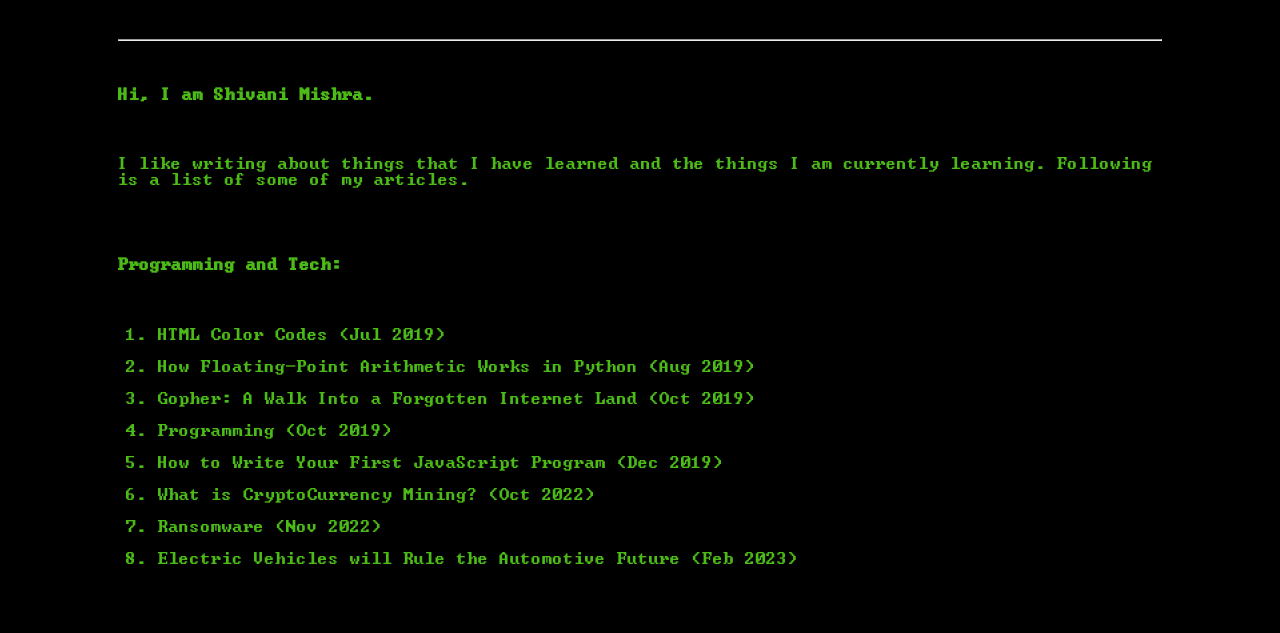
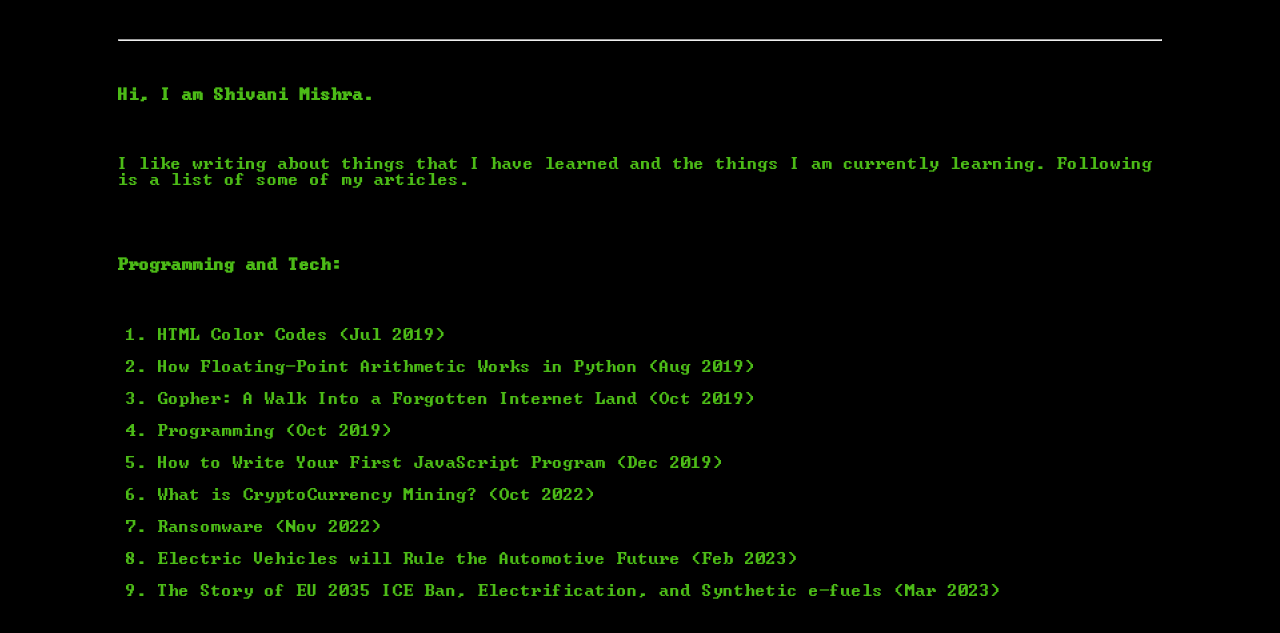
Before and after one commit to cosmoshivani/Scribbles, a plain HTML site: page index.html in a window 1280 px wide. Shown: the part 167-800 px from the top of the page. Drawn offline with Linux system fonts and the light colour scheme.

Commit message:
Update index.html

```diff
--- a/index.html
+++ b/index.html
@@ -23,7 +23,8 @@
   <li><a href="https://questpost.in/what-is-cryptocurrency-mining/" target="blank">What is CryptoCurrency Mining?</a> <span>(Oct 2022)</span></li><br>
   <li><a href="https://questpost.in/ransomware/" target="blank">Ransomware</a> <span>(Nov 2022)</span></li><br>
   <li><a href="https://engineerscradle1.substack.com/p/experts-at-the-hyderabad-mobility" target="blank">Electric Vehicles will Rule the Automotive Future</a> <span>(Feb 2023)</span></li><br>
-</ol><br><br>
+  <li><a href="https://engineerscradle1.substack.com/p/the-story-of-eu-2035-ice-ban-electrification" target="blank">The Story of EU 2035 ICE Ban, Electrification, and Synthetic e-fuels</a> <span>(Mar 2023)</span></li><br>
+  </ol><br><br>
 <h4>Math, Astronomy, and Physics:</h4><br>
 <ol>
   <li><a href="https://shivanicosmos.blogspot.com/2017/03/black-holes.html" target="blank">Black Holes</a> <span>(Mar 2017)</span></li><br>
```
